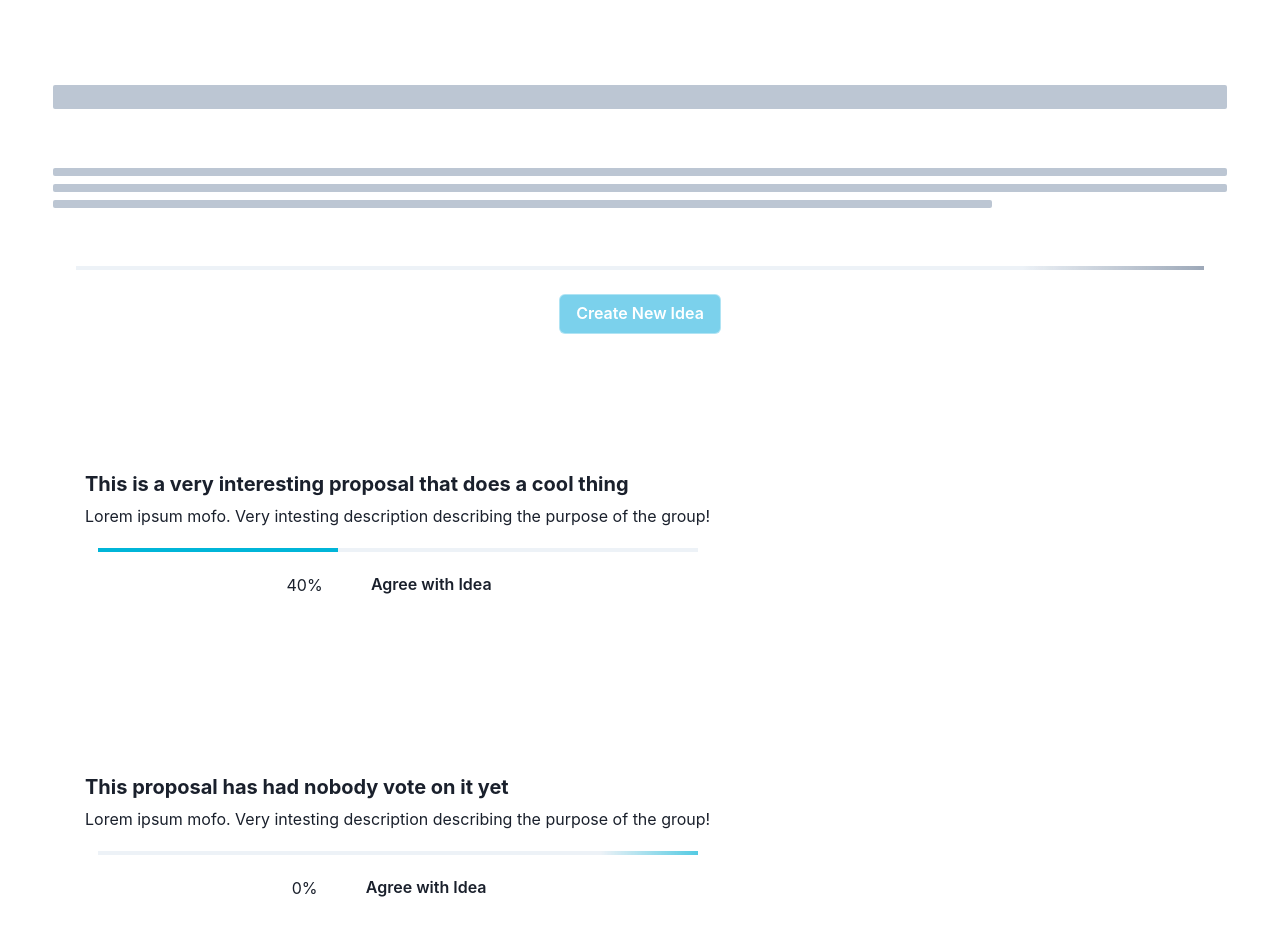
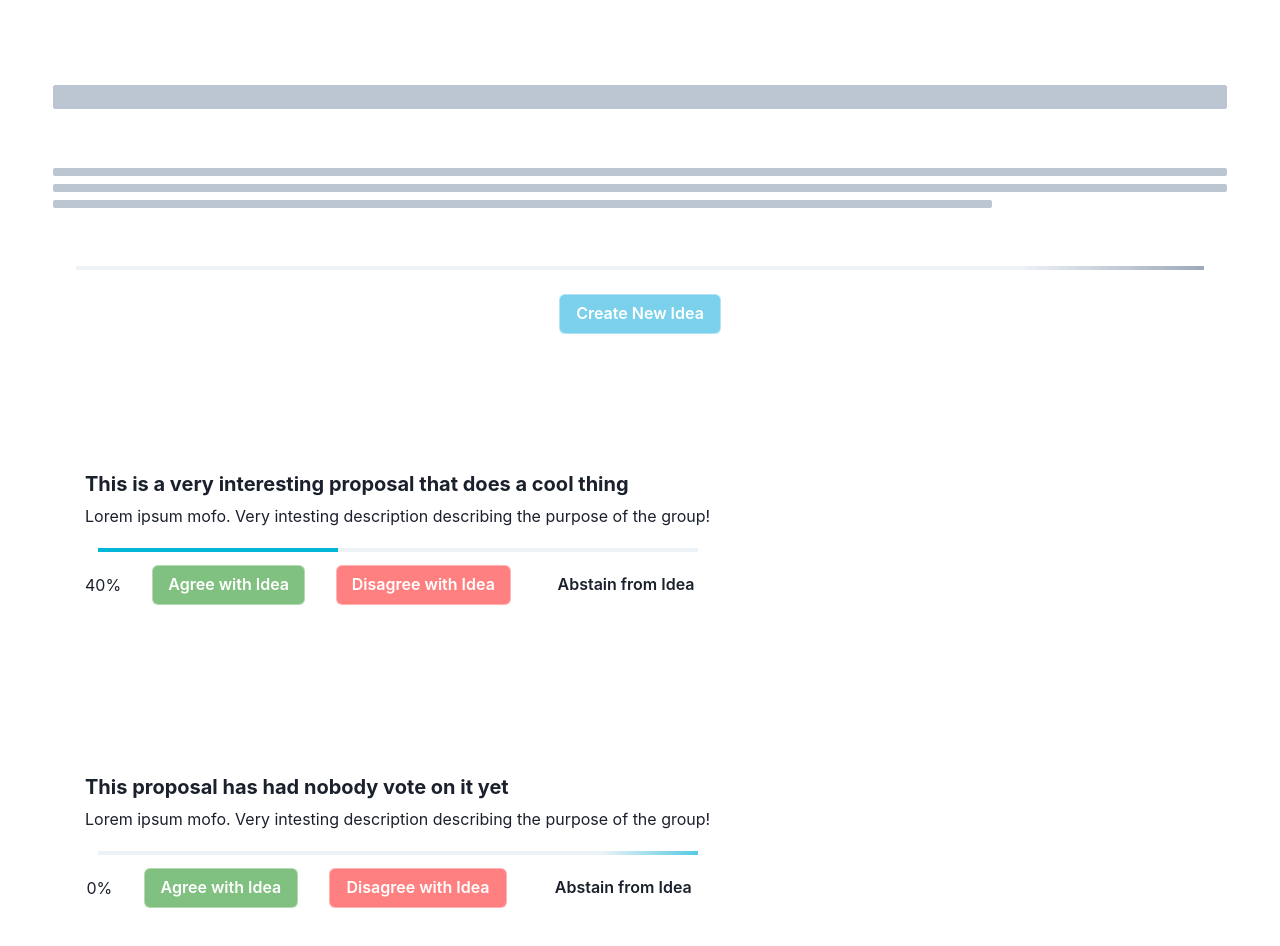
Before and after one commit to nopacity-xyz/nopacity, a Next.js app: page /g/1/Proposals in a window 1280 px wide. Shown: the top 946 px of the page. Built offline with nearby package versions, Linux system fonts and the light colour scheme.

Commit message:
Add Proposal Options, Finalize Ethers Downgrade

```diff
--- a/package.json
+++ b/package.json
@@ -24,7 +24,7 @@
 		"eslint": "8.34.0",
 		"eslint-config-next": "13.2.1",
 		"ethereum-blockies-base64": "^1.0.2",
-		"ethers": "^6.0.8",
+		"ethers": "^5.7.2",
 		"framer-motion": "^10.0.0",
 		"magic-sdk": "^13.5.0",
 		"next": "13.2.1",
--- a/src/pages/g/[groupAddress]/Proposals.tsx
+++ b/src/pages/g/[groupAddress]/Proposals.tsx
@@ -94,8 +94,8 @@ const SingleProposalItem = ({
       backdropFilter="auto"
       backdropBlur="8px"
       border="1px solid rgba(255, 255, 255, 0.4)"
+      backgroundColor="rgba(255, 255, 255, 0.1)"
       borderRadius="20px"
-      backgroundColor="rgba(255, 255, 255, 0.1)"
       direction={{ base: 'column', sm: 'row' }}
       overflow="hidden"
       variant="outline"
@@ -128,9 +128,41 @@ const SingleProposalItem = ({
               backdropFilter="auto"
               backdropBlur="8px"
               border="1px solid rgba(255, 255, 255, 0.4)"
+              backgroundColor="green"
+              _hover={{
+                textDecoration: 'none',
+                bg: 'gray.400'
+              }}
+              color="white"
+              opacity="0.5"
+            >
+              <Link href="veryInterestingLinkHere">Agree with Idea</Link>
+            </Button>
+            <Button
+              ml="5%"
+              variant="solid"
+              backdropFilter="auto"
+              backdropBlur="8px"
+              border="1px solid rgba(255, 255, 255, 0.4)"
+              backgroundColor="red"
+              _hover={{
+                textDecoration: 'none',
+                bg: 'gray.400'
+              }}
+              color="white"
+              opacity="0.5"
+            >
+              <Link href="veryInterestingLinkHere">Disagree with Idea</Link>
+            </Button>
+            <Button
+              ml="5%"
+              variant="solid"
+              backdropFilter="auto"
+              backdropBlur="8px"
+              border="1px solid rgba(255, 255, 255, 0.4)"
               backgroundColor="rgba(255, 255, 255, 0.5)"
             >
-              <Link href="veryInterestingLinkHere">Agree with Idea</Link>
+              <Link href="veryInterestingLinkHere">Abstain from Idea</Link>
             </Button>
           </Center>
         </CardBody>
```
Also changed, not shown: src/pages/create-group/index.tsx (+74 -35 lines), 1 other file (tests, documents, lock files or other folders).
